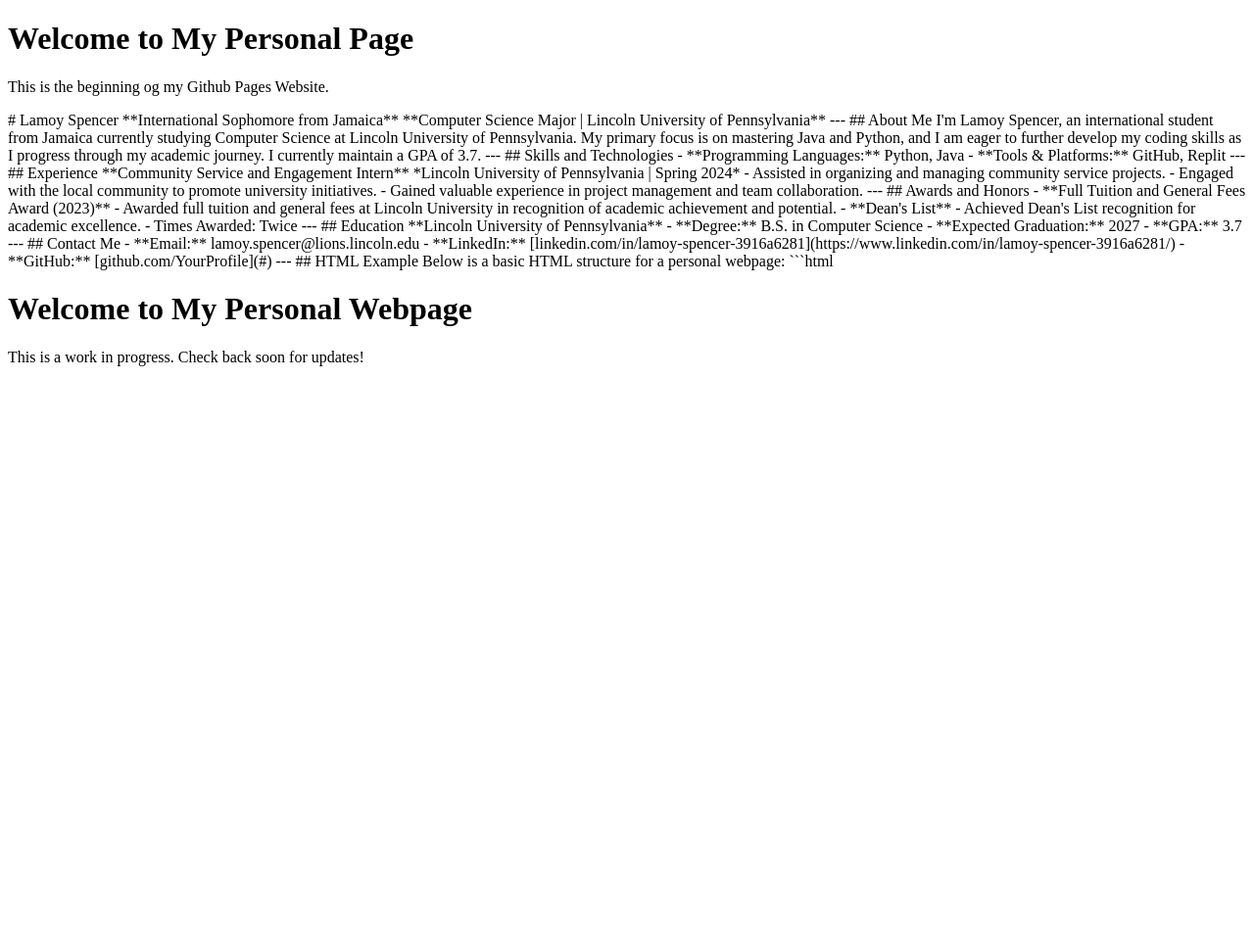
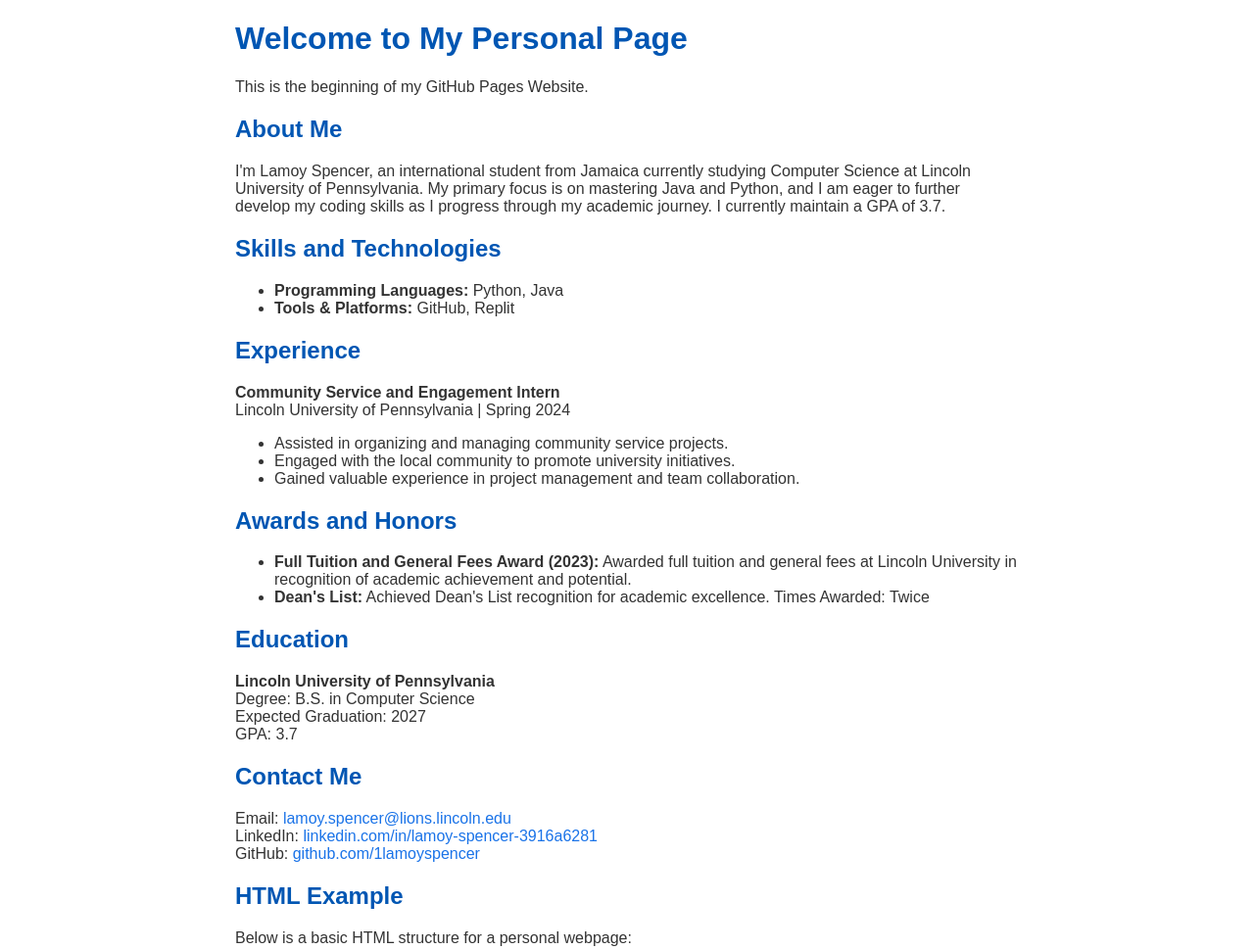
Before and after one commit to 1lamoyspencer/1lamoyspencer.github.io, a plain HTML site: page index.html in a window 1280 px wide. Shown: the top 970 px of the page at 98% size. Before the commit the page ends 800 px from the top, so only its background shows below. Drawn offline with Linux system fonts and the light colour scheme.

Commit message:
Update index.html

````diff
--- a/index.html
+++ b/index.html
@@ -1,68 +1,92 @@
 <!DOCTYPE html>
-<html>
-    <head>
-      <title> Spencer Webpage! </title>
-    </head>
-    <body>
-        <h1>Welcome to My Personal Page</h1>
-        <p>This is the beginning og my Github Pages Website.</p>
-    </body># Lamoy Spencer
+<html lang="en">
+<head>
+    <meta charset="UTF-8">
+    <meta name="viewport" content="width=device-width, initial-scale=1.0">
+    <title>Lamoy Spencer - Personal Webpage</title>
+    <style>
+        body {
+            font-family: Arial, sans-serif;
+            margin: 20px;
+            color: #333;
+        }
+        h1, h2 {
+            color: #0056b3;
+        }
+        a {
+            color: #1a73e8;
+            text-decoration: none;
+        }
+        a:hover {
+            text-decoration: underline;
+        }
+        .container {
+            max-width: 800px;
+            margin: 0 auto;
+        }
+        .section {
+            margin-bottom: 20px;
+        }
+    </style>
+</head>
+<body>
+    <div class="container">
+        <header>
+            <h1>Welcome to My Personal Page</h1>
+            <p>This is the beginning of my GitHub Pages Website.</p>
+        </header>
 
-**International Sophomore from Jamaica**
-**Computer Science Major | Lincoln University of Pennsylvania**
+        <section class="section">
+            <h2>About Me</h2>
+            <p>I'm Lamoy Spencer, an international student from Jamaica currently studying Computer Science at Lincoln University of Pennsylvania. My primary focus is on mastering Java and Python, and I am eager to further develop my coding skills as I progress through my academic journey. I currently maintain a GPA of 3.7.</p>
+        </section>
 
----
+        <section class="section">
+            <h2>Skills and Technologies</h2>
+            <ul>
+                <li><strong>Programming Languages:</strong> Python, Java</li>
+                <li><strong>Tools & Platforms:</strong> GitHub, Replit</li>
+            </ul>
+        </section>
 
-## About Me
-I'm Lamoy Spencer, an international student from Jamaica currently studying Computer Science at Lincoln University of Pennsylvania. My primary focus is on mastering Java and Python, and I am eager to further develop my coding skills as I progress through my academic journey. I currently maintain a GPA of 3.7.
+        <section class="section">
+            <h2>Experience</h2>
+            <p><strong>Community Service and Engagement Intern</strong><br>
+            Lincoln University of Pennsylvania | Spring 2024</p>
+            <ul>
+                <li>Assisted in organizing and managing community service projects.</li>
+                <li>Engaged with the local community to promote university initiatives.</li>
+                <li>Gained valuable experience in project management and team collaboration.</li>
+            </ul>
+        </section>
 
----
+        <section class="section">
+            <h2>Awards and Honors</h2>
+            <ul>
+                <li><strong>Full Tuition and General Fees Award (2023):</strong> Awarded full tuition and general fees at Lincoln University in recognition of academic achievement and potential.</li>
+                <li><strong>Dean's List:</strong> Achieved Dean's List recognition for academic excellence. Times Awarded: Twice</li>
+            </ul>
+        </section>
 
-## Skills and Technologies
-- **Programming Languages:** Python, Java
-- **Tools & Platforms:** GitHub, Replit
+        <section class="section">
+            <h2>Education</h2>
+            <p><strong>Lincoln University of Pennsylvania</strong><br>
+            Degree: B.S. in Computer Science<br>
+            Expected Graduation: 2027<br>
+            GPA: 3.7</p>
+        </section>
 
----
+        <section class="section">
+            <h2>Contact Me</h2>
+            <p>Email: <a href="mailto:lamoy.spencer@lions.lincoln.edu">lamoy.spencer@lions.lincoln.edu</a><br>
+            LinkedIn: <a href="https://www.linkedin.com/in/lamoy-spencer-3916a6281/" target="_blank">linkedin.com/in/lamoy-spencer-3916a6281</a><br>
+            GitHub: <a href="https://github.com/1lamoyspencer" target="_blank">github.com/1lamoyspencer</a></p>
+        </section>
 
-## Experience
-**Community Service and Engagement Intern**
-*Lincoln University of Pennsylvania | Spring 2024*
-- Assisted in organizing and managing community service projects.
-- Engaged with the local community to promote university initiatives.
-- Gained valuable experience in project management and team collaboration.
-
----
-
-## Awards and Honors
-- **Full Tuition and General Fees Award (2023)**
-  - Awarded full tuition and general fees at Lincoln University in recognition of academic achievement and potential.
-
-- **Dean's List**
-  - Achieved Dean's List recognition for academic excellence.
-  - Times Awarded: Twice
-
----
-
-## Education
-**Lincoln University of Pennsylvania**
-- **Degree:** B.S. in Computer Science
-- **Expected Graduation:** 2027
-- **GPA:** 3.7
-
----
-
-## Contact Me
-- **Email:** lamoy.spencer@lions.lincoln.edu
-- **LinkedIn:** [linkedin.com/in/lamoy-spencer-3916a6281](https://www.linkedin.com/in/lamoy-spencer-3916a6281/)
-- **GitHub:** [github.com/YourProfile](#)
-
----
-
-## HTML Example
-
-Below is a basic HTML structure for a personal webpage:
-
-```html
+        <section class="section">
+            <h2>HTML Example</h2>
+            <p>Below is a basic HTML structure for a personal webpage:</p>
+            <pre><code>
 <!DOCTYPE html>
 <html lang="en">
 <head>
@@ -75,5 +99,8 @@
     <p>This is a work in progress. Check back soon for updates!</p>
 </body>
 </html>
-
+            </code></pre>
+        </section>
+    </div>
+</body>
 </html>
````
